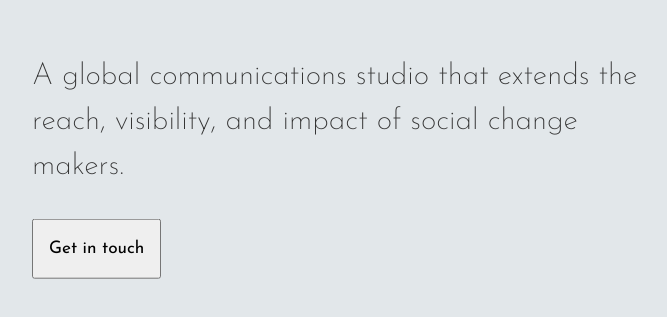
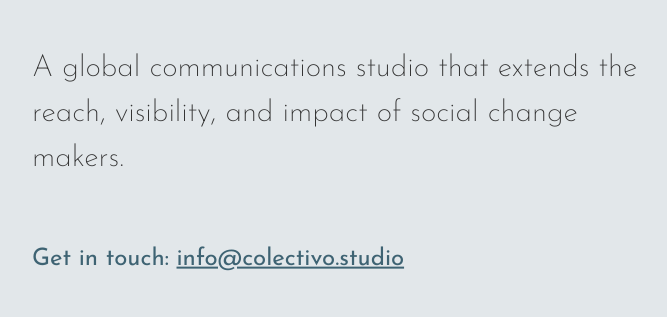
Before and after one commit to katfont/colectivo-primary-website, a plain HTML site: page index.html in a window 1280 px wide. Shown: the part 305-622 px from the top of the page, without its empty margins (288-955 px from the left). Drawn offline with Linux system fonts and the light colour scheme.

Commit message:
Update index.html

```diff
--- a/index.html
+++ b/index.html
@@ -12,7 +12,7 @@
   />
   <style>
     body,
-    h1 {
+    h1, h3 {
       font-family: "Josefin Sans", sans-serif;
     }
     body,
@@ -43,25 +43,15 @@
           A global communications studio that extends the reach, visibility, and
           impact of social change makers.
         </p>
-        <!--<p
-          style="
-            color: rgba(62, 99, 115, 0.75);
-            font-weight: 300;
-            font-size: 1.25em;
-            margin-top: 0px;
-          "
-        >
-          We apply a holistic approach to communications in developing
-          strategies, shaping narratives, fostering partnerships, and delighting
-          and activating audiences.
-        </p>-->
-        <a href="mailto:lisarosesf@gmail.com?subject=Colectivo Inquiries"><button style="padding:1em;margin-top:1em;">
+
+        <!--<a href="mailto:lisarosesf@gmail.com?subject=Colectivo Inquiries"><button style="padding:1em;margin-top:1em;">
             <iclass="w3-button w3-light-grey w3-padding-large w3-margin-top"
-              style="font-size: 1.15em; font-weight: 400;
-              text-decoration:none; "></i
+              style="font-size: 1.2em; font-weight: 400;
+              text-decoration:none; color:rgb(51, 51, 51);"></i
             >Get in touch
           </button></a
-        >
+        >-->
+        <h3 style="font-weight: 400; padding-top:3rem; color: rgb(62, 99, 115)">Get in touch: <a href="mailto:info@colectivo.studio?subject=Colectivo Inquiries">info@colectivo.studio</h3>
       </div>
     </div>
   </body>
```
